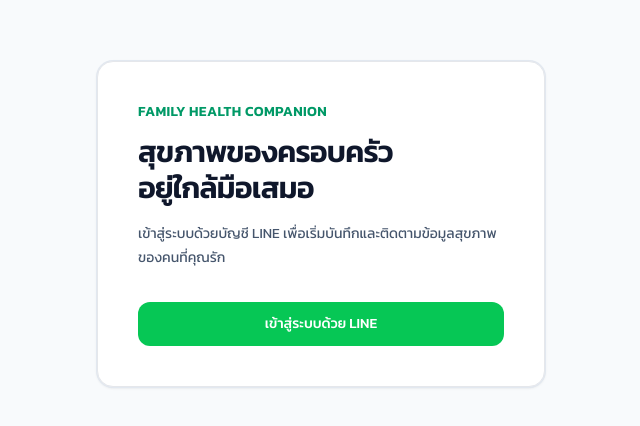
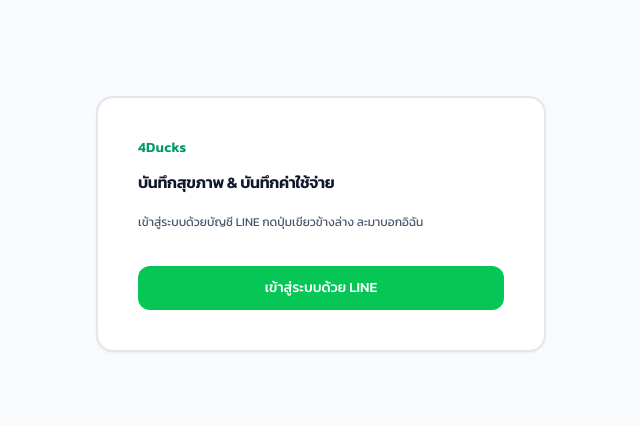
Before and after one commit to ppaanjkr/family-health-companion, a Next.js app: page /login in a window 1280 px wide. Shown: the part 176-602 px from the top of the page, without its empty margins (319-959 px from the left). Built offline with nearby package versions, Linux system fonts and the light colour scheme.

Commit message:
login page

```diff
--- a/app/login/page.tsx
+++ b/app/login/page.tsx
@@ -7,16 +7,13 @@
     <main className="flex flex-1 items-center justify-center bg-slate-50 px-4 py-10">
       <Card  className="w-full max-w-md p-8 ring-1 ring-slate-200 sm:p-10">
         <p className="text-sm font-semibold tracking-wide text-emerald-600">
-          FAMILY HEALTH COMPANION
+          4Ducks
         </p>
-        <h1 className="mt-3 text-3xl font-semibold tracking-tight text-slate-900">
-          สุขภาพของครอบครัว
-          <br />
-          อยู่ใกล้มือเสมอ
+        <h1 className="mt-3 text-md font-semibold tracking-tight text-slate-900">
+          บันทึกสุขภาพ & บันทึกค่าใช้จ่าย
         </h1>
-        <p className="mt-4 text-sm leading-6 text-slate-600">
-          เข้าสู่ระบบด้วยบัญชี LINE
-          เพื่อเริ่มบันทึกและติดตามข้อมูลสุขภาพของคนที่คุณรัก
+        <p className="mt-4 text-xs leading-6 text-slate-600">
+          เข้าสู่ระบบด้วยบัญชี LINE กดปุ่มเขียวข้างล่าง ละมาบอกอิฉัน
         </p>
         <form
           className="mt-8"
```
